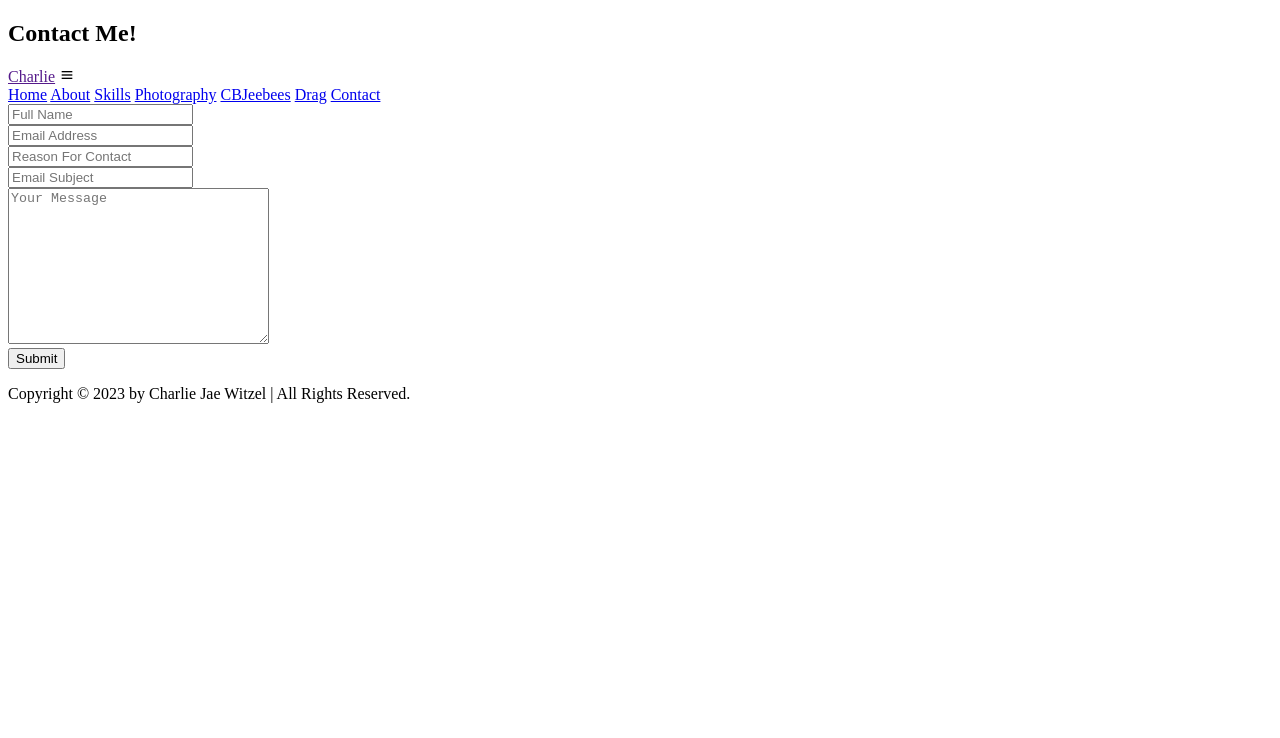
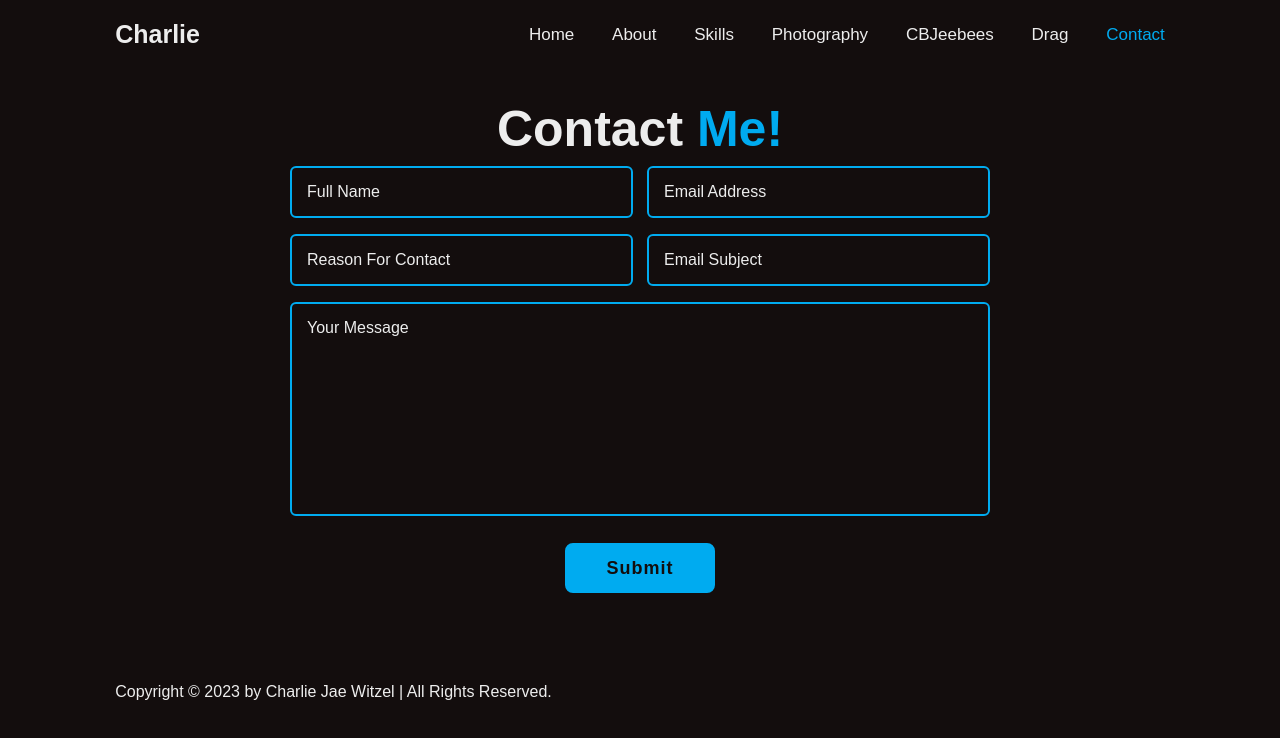
Before and after one commit to charliewitzel/charliejaewitzel, a plain HTML site: page contact.html in a window 1280 px wide. Drawn offline with nearby package versions, Linux system fonts and the light colour scheme; the site is published under a folder, as on GitHub Pages, so addresses that start at the root find nothing.

Commit message:
updated links

```diff
--- a/contact.html
+++ b/contact.html
@@ -4,7 +4,7 @@
     <meta charset="UTF-8">
     <meta http-equiv="X-UA-Compatible" content="IE=edge">
     <meta name="viewport" content="width=device-width, initial-scale=1.0">
-    <link rel="stylesheet" href="/css/contact/contact.css">
+    <link rel="stylesheet" href="css/contact/contact.css">
     <link href='https://unpkg.com/boxicons@2.1.4/css/boxicons.min.css' rel='stylesheet'>
     <title>Contact</title>
 </head>
@@ -20,13 +20,13 @@
             <div class="bx bx-menu" id="menu-icon"></div>
 
             <nav class="navbar">
-                <a href="/index.html">Home</a>
-                <a href="/about.html" >About</a>
-                <a href="/skills.html">Skills</a>
-                <a href="/photography.html">Photography</a>
-                <a href="/store.html">CBJeebees</a>
-                <a href="/drag.html">Drag</a>
-                <a href="/contact.html" class="active">Contact</a>
+                <a href="index.html">Home</a>
+                <a href="about.html" >About</a>
+                <a href="skills.html">Skills</a>
+                <a href="photography.html">Photography</a>
+                <a href="store.html">CBJeebees</a>
+                <a href="drag.html">Drag</a>
+                <a href="contact.html" class="active">Contact</a>
             </nav>
         </header>
         <form action="#">
--- a/skills.html
+++ b/skills.html
@@ -4,7 +4,7 @@
     <meta charset="UTF-8">
     <meta http-equiv="X-UA-Compatible" content="IE=edge">
     <meta name="viewport" content="width=device-width, initial-scale=1.0">
-    <link rel="stylesheet" href="/css/skills/skills.css">
+    <link rel="stylesheet" href="css/skills/skills.css">
     <link rel="stylesheet" href="https://cdnjs.cloudflare.com/ajax/libs/font-awesome/6.4.0/css/all.min.css" integrity="sha512-iecdLmaskl7CVkqkXNQ/ZH/XLlvWZOJyj7Yy7tcenmpD1ypASozpmT/E0iPtmFIB46ZmdtAc9eNBvH0H/ZpiBw==" crossorigin="anonymous" referrerpolicy="no-referrer" />
     <title>Skills</title>
 </head>
@@ -27,11 +27,11 @@
     </header>
 
     <section class="home">
-        <img class="img-slide" src="/css/media/code.jpg" alt="">
-        <img class="img-slide" src="/css/media/computer.jpg" alt="">
-        <img class="img-slide" src="/css/media/guycoding.jpg" alt="">
-        <img class="img-slide" src="/css/media/seo.jpg" alt="">
-        <img class="img-slide" src="/css/media/matrix.jpg" alt="">
+        <img class="img-slide" src="css/media/code.jpg" alt="">
+        <img class="img-slide" src="css/media/computer.jpg" alt="">
+        <img class="img-slide" src="css/media/guycoding.jpg" alt="">
+        <img class="img-slide" src="css/media/seo.jpg" alt="">
+        <img class="img-slide" src="css/media/matrix.jpg" alt="">
         <div class="content">
             <h1>HTML.<br><span>Advance HTML</span></h1>
             <p>Lorem ipsum dolor, sit amet consectetur adipisicing elit. Quae, quam optio fugiat, facere porro consectetur dolores ipsum dolore perspiciatis sed quis nam exercitationem laboriosam ex quaerat cum harum, nostrum fugit vitae ipsa dignissimos laudantium atque ea. Fuga nobis placeat, error aut sint, ex asperiores nemo amet, quas explicabo laborum accusantium!</p>
```
Also changed, not shown: about.html (+7 -7 lines).
